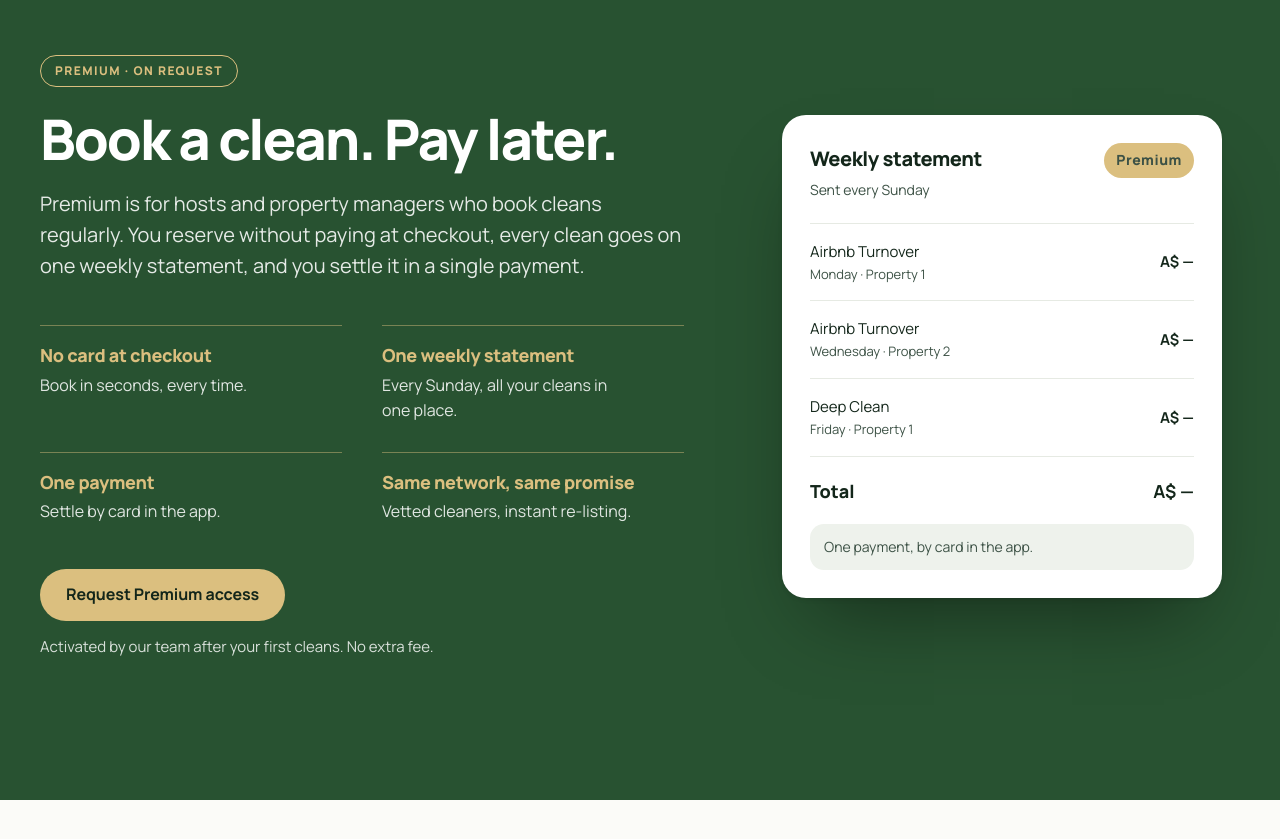
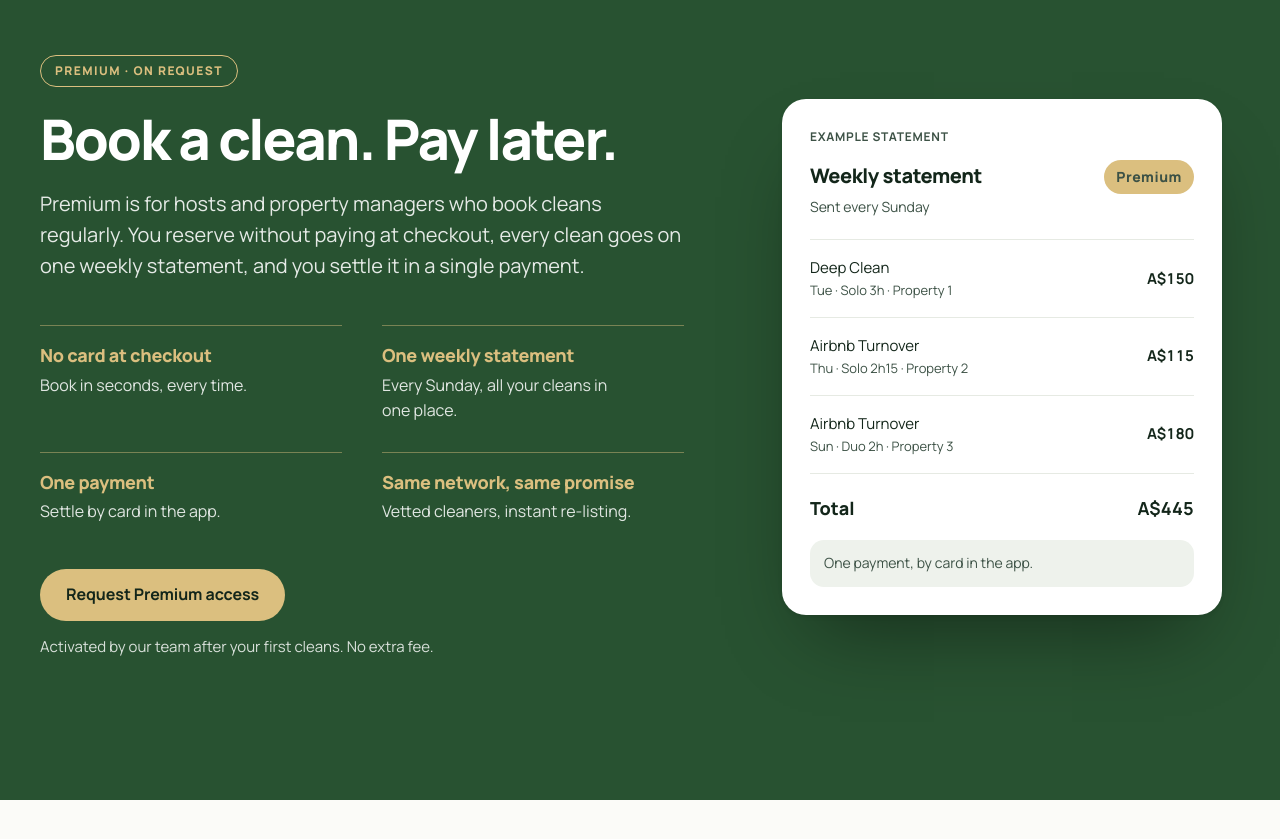
Before and after one commit to riyad-bnbclean/bnbclean-site, a plain HTML site: page index.html in a window 1280 px wide. Shown: the part 2320-3159 px from the top of the page. Drawn offline with Linux system fonts and the light colour scheme.

Commit message:
Relevé Premium animé, nuits plafonnées à 30, aide sur la durée de séjour
- Premium : trois relevés d'exemple (libellé « Example statement ») qui
  défilent toutes les 6 s avec un fondu de 400 ms ; montants calculés avec
  les tarifs réels (solo 50 A$/h, duo 90 A$/h, arrondi à 5 A$), totaux
  calculés ; relevé 1 fixe si prefers-reduced-motion
- Calculateur : « Nights booked per month » max 30, plafonné dans le calcul,
  occupation jamais au-dessus de 100 %
- Calculateur : champ « Average length of stay (nights) » + aide sur le
  comptage des turnovers

Co-Authored-By: Claude Opus 5.5 <noreply@anthropic.com>

```diff
--- a/assets/site.css
+++ b/assets/site.css
@@ -204,6 +204,9 @@ p{text-wrap:pretty}
 
 .statement{background:#fff;color:var(--ink);border-radius:var(--r-card);padding:28px;
   box-shadow:0 2px 4px rgba(0,0,0,.08),0 40px 80px -30px rgba(0,0,0,.45);max-width:440px;width:100%;justify-self:center}
+.statement-label{margin-bottom:14px;font-size:12px;font-weight:700;letter-spacing:.06em;text-transform:uppercase;color:var(--ink-2)}
+.statement-body{transition:opacity .4s ease}
+.statement-body.is-fading{opacity:0}
 .statement-head{display:flex;justify-content:space-between;align-items:flex-start;gap:16px;padding-bottom:20px;border-bottom:1px solid var(--line)}
 .statement-head b{display:block;font-size:20px;font-weight:800;letter-spacing:-.02em}
 .statement-head span{font-size:14px;color:var(--ink-2)}
--- a/assets/site.js
+++ b/assets/site.js
@@ -135,6 +135,42 @@
     });
   }
 
+  /* ---- Premium: example weekly statements, computed with the real hourly rates ---- */
+  var statementBody = document.getElementById("statementBody");
+  if (statementBody) {
+    var RATE = { Solo: 50, Duo: 90 }; // A$ per hour, as in the app
+    var STATEMENTS = [
+      [["Mon", "Airbnb Turnover", "Solo", 105], ["Wed", "Airbnb Turnover", "Duo", 150], ["Sat", "Airbnb Turnover", "Solo", 105]],
+      [["Tue", "Deep Clean", "Solo", 180], ["Thu", "Airbnb Turnover", "Solo", 135], ["Sun", "Airbnb Turnover", "Duo", 120]],
+      [["Mon", "Airbnb Turnover", "Solo", 105], ["Tue", "Airbnb Turnover", "Solo", 105], ["Fri", "Airbnb Turnover", "Duo", 180]]
+    ];
+    // Hourly rate × duration, rounded to the nearest 5 dollars (as in the app)
+    var price = function(team, minutes){ return Math.round(RATE[team] * minutes / 60 / 5) * 5; };
+    var dur = function(min){ var h = Math.floor(min / 60), m = min % 60; return h + "h" + (m ? String(m).padStart(2, "0") : ""); };
+    var renderStatement = function(i){
+      var total = 0;
+      var rows = STATEMENTS[i].map(function(job, n){
+        var amount = price(job[2], job[3]);
+        total += amount;
+        return "<li><div>" + job[1] + "<small>" + job[0] + " · " + job[2] + " " + dur(job[3]) + " · Property " + (n + 1) +
+          "</small></div><strong>A$" + amount + "</strong></li>";
+      }).join("");
+      statementBody.innerHTML = '<ul class="statement-rows">' + rows + '</ul><div class="statement-total"><span>Total</span><strong>A$' + total + "</strong></div>";
+    };
+    renderStatement(0);
+    var current = 0;
+    setInterval(function(){
+      if (reduceMotion.matches) { if (current !== 0) { current = 0; renderStatement(0); } return; } // reduced motion: statement 1, fixed
+      if (document.hidden) return;
+      statementBody.classList.add("is-fading");
+      setTimeout(function(){
+        current = (current + 1) % STATEMENTS.length;
+        renderStatement(current);
+        statementBody.classList.remove("is-fading");
+      }, 400);
+    }, 6000);
+  }
+
   /* ---- Waitlist forms (Edge Function "waitlist", body { email, ville }) ---- */
   function isValidEmail(v){ return /^[^\s@]+@[^\s@]+\.[^\s@]+$/.test(v); }
   function setError(input, msg){
--- a/index.html
+++ b/index.html
@@ -195,16 +195,20 @@
       </div>
     </div>
     <div class="statement" role="img" aria-label="Example of a Premium weekly statement: three cleans and one total, settled in a single payment.">
+      <p class="statement-label">Example statement</p>
       <div class="statement-head">
         <div><b>Weekly statement</b><span>Sent every Sunday</span></div>
         <span class="badge-premium">Premium</span>
       </div>
-      <ul class="statement-rows">
-        <li><div>Airbnb Turnover<small>Monday · Property 1</small></div><strong>A$ —</strong></li>
-        <li><div>Airbnb Turnover<small>Wednesday · Property 2</small></div><strong>A$ —</strong></li>
-        <li><div>Deep Clean<small>Friday · Property 1</small></div><strong>A$ —</strong></li>
-      </ul>
-      <div class="statement-total"><span>Total</span><strong>A$ —</strong></div>
+      <!-- Statement 1 is rendered here for no-JS and reduced motion; assets/site.js computes and rotates all three -->
+      <div class="statement-body" id="statementBody">
+        <ul class="statement-rows">
+          <li><div>Airbnb Turnover<small>Mon · Solo 1h45 · Property 1</small></div><strong>A$90</strong></li>
+          <li><div>Airbnb Turnover<small>Wed · Duo 2h30 · Property 2</small></div><strong>A$225</strong></li>
+          <li><div>Airbnb Turnover<small>Sat · Solo 1h45 · Property 3</small></div><strong>A$90</strong></li>
+        </ul>
+        <div class="statement-total"><span>Total</span><strong>A$405</strong></div>
+      </div>
       <p class="statement-foot">One payment, by card in the app.</p>
     </div>
   </div>
```
Also changed, not shown: calculator.html (+5 -3 lines).
